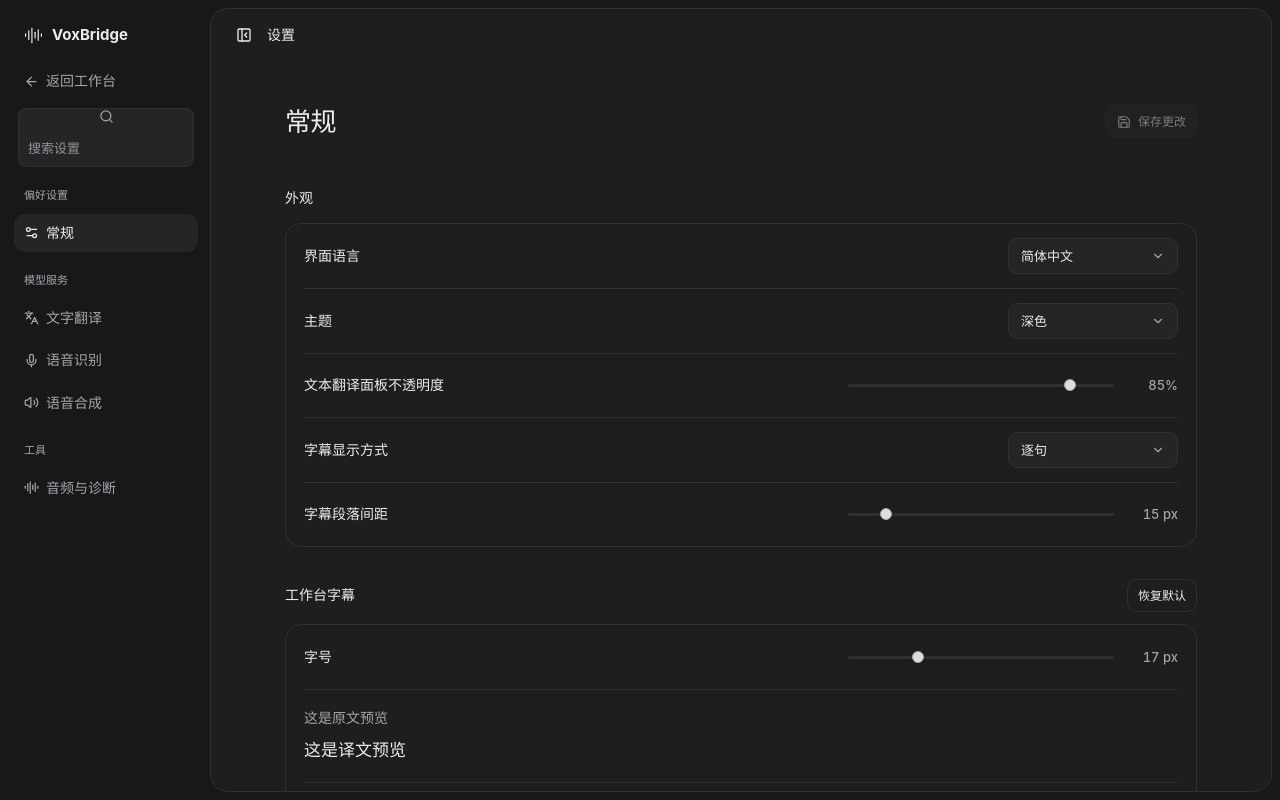
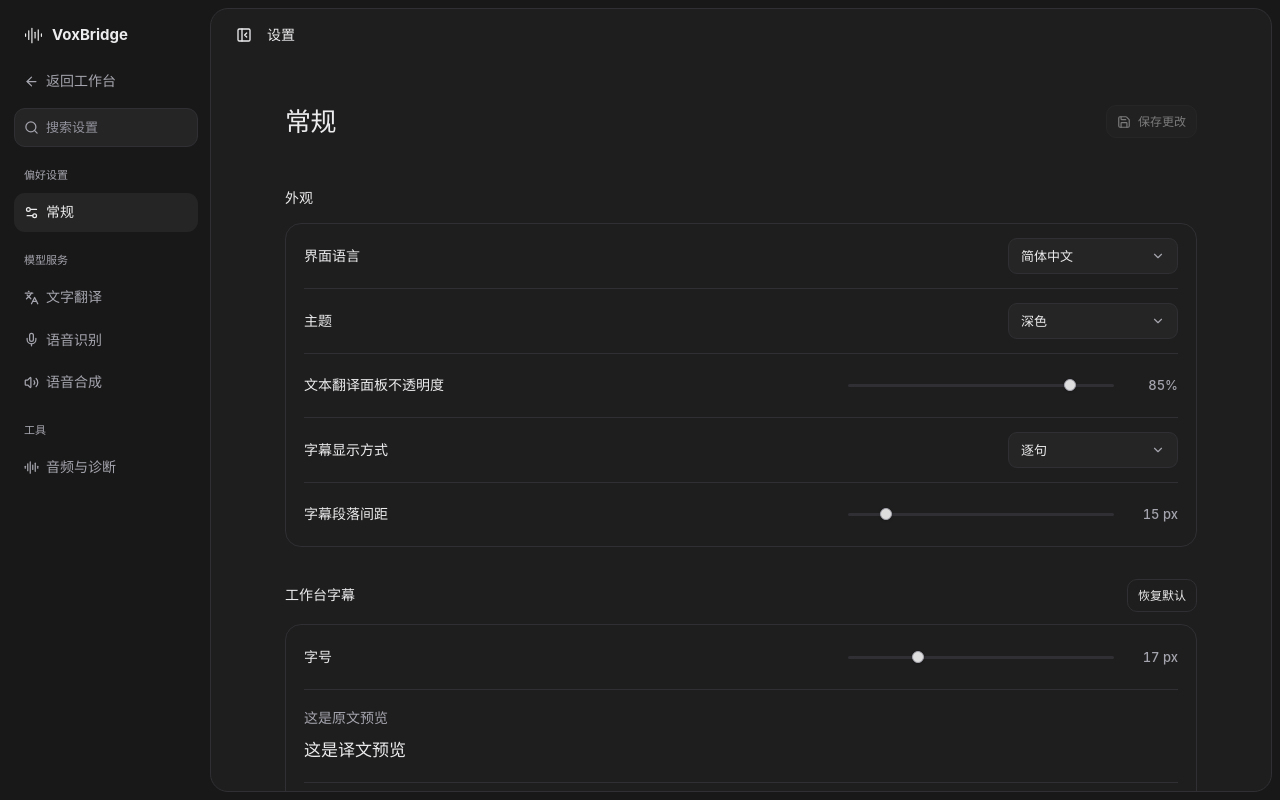
Before and after one commit to Zhiruosama/VoxBridge, a React (Vite) app: page / in a window 1280 px wide. Both pictures are taken after a click on the button "设置". Built offline with nearby package versions, Linux system fonts and the light colour scheme.

Commit message:
Align settings search with the sidebar navigation rows

```diff
--- a/src/styles.css
+++ b/src/styles.css
@@ -3343,20 +3343,29 @@ input[type='range']:focus-visible::-moz-range-thumb {
 }
 .settings-search {
   display: flex;
+  flex-direction: row;
+  height: max(38px, calc(1.6 * 14px + 16px));
   align-items: center;
   gap: 7px;
-  margin: 4px 4px 0;
+  margin: 4px 0 0;
   padding-inline: 9px;
   background: var(--raised);
   color: var(--muted);
   border: 1px solid var(--border);
-  border-radius: 8px;
-}
-.settings-search:focus-within,
+  border-radius: 11px;
+}
+.settings-search svg {
+  flex: none;
+}
+.settings-search:focus-within {
+  border-color: var(--focus);
+}
+
 .preference-row:focus {
   outline: 2px solid var(--focus);
 }
 .settings-search input {
+  appearance: none;
   min-width: 0;
   width: 100%;
   padding: 7px 0;
@@ -3364,8 +3373,9 @@ input[type='range']:focus-visible::-moz-range-thumb {
   color: var(--text);
   border: 0;
 }
-.settings-search input:focus-visible {
+.settings-search input[type='search']:focus {
   outline: none;
+  box-shadow: none;
 }
 .settings-results button {
   width: 100%;
```
